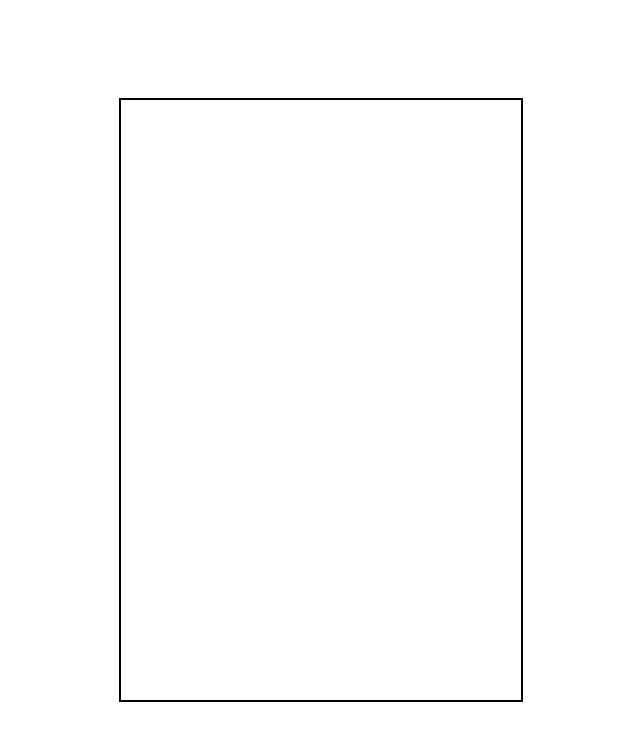
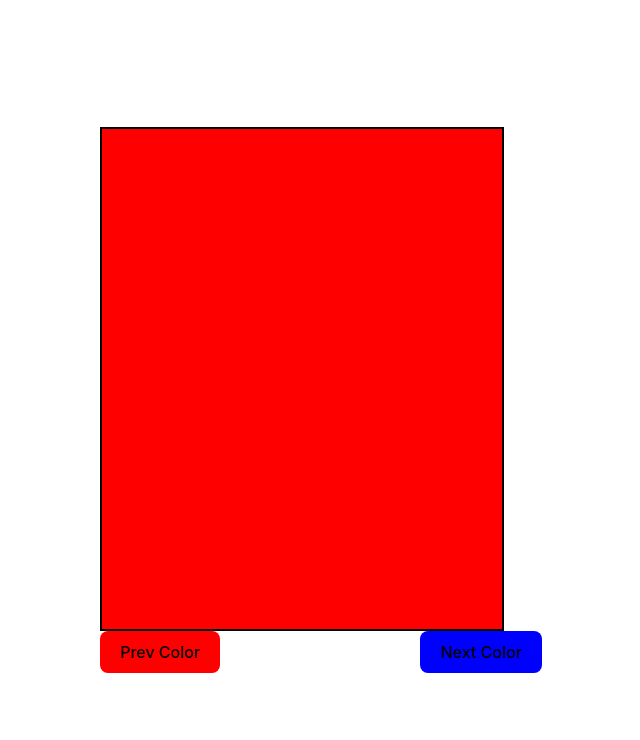
Before and after one commit to akshitchowdhury/Test_One_TS, a React (Vite) app: page / in a window 1280 px wide. Shown: the top 740 px of the page, without its empty margins (319-959 px from the left). Built offline with nearby package versions, Linux system fonts and the light colour scheme.

Commit message:
ColorBox in ts2

```diff
--- a/src/typeComponents/ColorCarousel.tsx
+++ b/src/typeComponents/ColorCarousel.tsx
@@ -3,14 +3,31 @@ import React, { useState } from 'react'
 const ColorCarousel : React.FC=() => {
 
     const colors = ['red','violet','yellow','pink']
-    const[color,setColor] = useState(colors[0])
+    const[colorIndex,setColorIndex] = useState(0)
+    const[color,setColor] = useState(colors[colorIndex])
+
     return (
         <>
-    <div style={{width: "400px", height: "600px",
-        border: "2pt solid black"
+    <div style={{width: "400px", height: "500px",
+        border: "2pt solid black",
+        backgroundColor: color
     }}>
 
     </div>
+<div style={{display: "flex", flexDirection:'row', gap:"200px"}}>
+    <button  style={{backgroundColor: 'red'}}>
+        Prev Color
+    </button>
+    <button
+    onClick={()=>
+        {
+            setColorIndex(colorIndex+1)
+        setColor(colors[colorIndex])
+    }}
+    style={{backgroundColor: 'blue'}}>
+        Next Color
+    </button>
+  </div>
     </>
   )
 }
```
